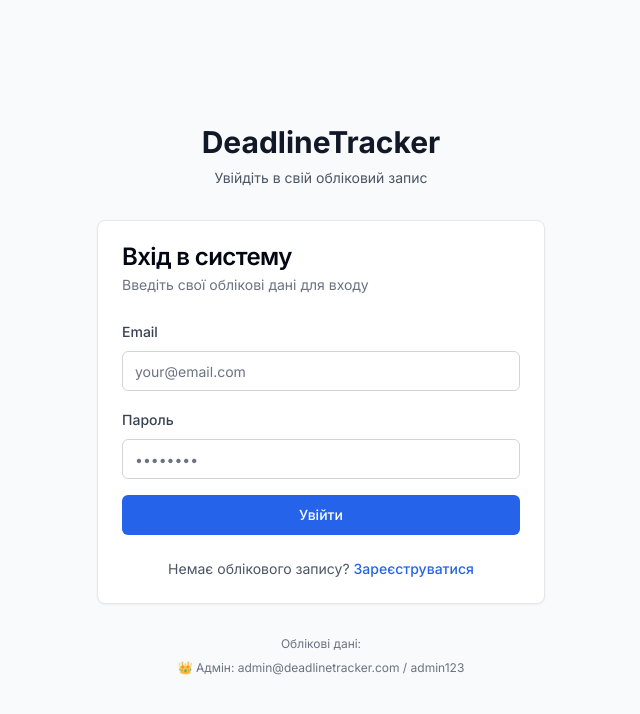
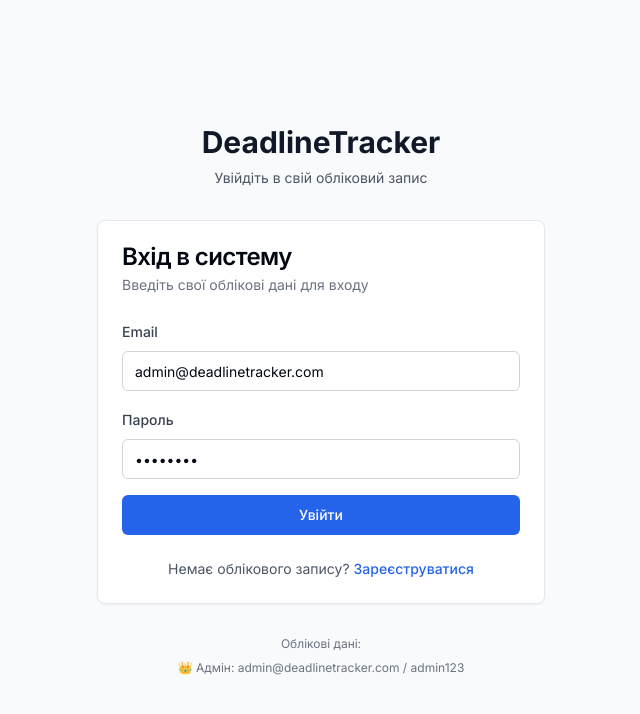
Before and after one commit to localnewsai2025-spec/DeadlineTracker, a React (Vite) app in the folder frontend/: page /login in a window 1280 px wide. Shown: the top 714 px of the page, without its empty margins (319-959 px from the left). Built offline with nearby package versions, Linux system fonts and the light colour scheme; no server answers.

Commit message:
Fix Input component to use forwardRef for React Hook Form

```diff
--- a/frontend/src/components/ui/Input.tsx
+++ b/frontend/src/components/ui/Input.tsx
@@ -6,13 +6,13 @@ interface InputProps extends React.InputHTMLAttributes<HTMLInputElement> {
   error?: string;
 }
 
-export const Input: React.FC<InputProps> = ({
+export const Input = React.forwardRef<HTMLInputElement, InputProps>(({
   label,
   error,
   className,
   id,
   ...props
-}) => {
+}, ref) => {
   const inputId = id || `input-${Math.random().toString(36).substr(2, 9)}`;
 
   return (
@@ -23,6 +23,7 @@ export const Input: React.FC<InputProps> = ({
         </label>
       )}
       <input
+        ref={ref}
         id={inputId}
         className={cn(
           'input',
@@ -36,4 +37,6 @@ export const Input: React.FC<InputProps> = ({
       )}
     </div>
   );
-};
+});
+
+Input.displayName = 'Input';
```
